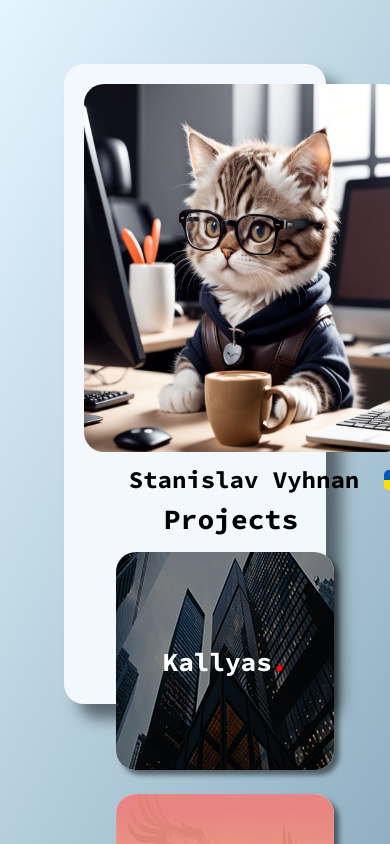
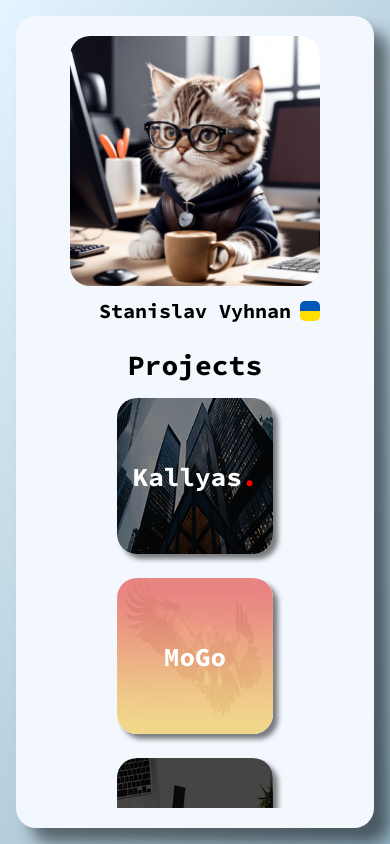
Before and after one commit to Stanislav-Vyhnan/portfolio, a React (Create React App) app: page / in a window 390 px wide. Shown: the top 844 px of the page. Built offline with nearby package versions, Linux system fonts and the light colour scheme; no server answers.

Commit message:
feat: added adaptive

```diff
--- a/src/pages/home/avatar/avatar.styles.ts
+++ b/src/pages/home/avatar/avatar.styles.ts
@@ -1,3 +1,4 @@
+import { CSSProperties } from 'react';
 import styled from '@emotion/styled';
 
 import { Typography } from 'src/pages/common/typography';
@@ -21,15 +22,29 @@ export const NameStyled = styled(Typography)(() => ({
     top: '50%',
     transform: 'translateY(-50%)',
   },
+
+  '@media screen and (max-width:767px)': {
+    fontSize: 20,
+  },
 }));
+
+const avatarResponsive = {
+  width: '250px',
+  height: '288px',
+} as CSSProperties;
 
 export const AvatarWrapper = styled('div')(() => ({
   width: '320px',
   height: 'min-content',
+  marginBottom: '20px',
+
+  '@media screen and (max-width:767px)': { ...avatarResponsive },
 }));
 
 export const AvatarImgStyled = styled('img')(() => ({
   width: '320px',
   height: '368px',
   borderRadius: '20px',
+
+  '@media screen and (max-width:767px)': { ...avatarResponsive, height: 'min-content' },
 }));
--- a/src/pages/home/home.styles.ts
+++ b/src/pages/home/home.styles.ts
@@ -7,6 +7,14 @@ export const HomeWrapper = styled('div')(({ theme }) => ({
 
   display: 'flex',
   justifyContent: 'center',
+
+  '@media screen and (max-width:767px)': {
+    padding: theme.spacing(4),
+  },
+
+  '@media screen and (max-width:420px)': {
+    padding: theme.spacing(2),
+  },
 }));
 
 export const Container = styled('div')(({ theme }) => ({
@@ -22,5 +30,13 @@ export const Container = styled('div')(({ theme }) => ({
   borderRadius: '20px',
 
   display: 'flex',
-  flexWrap: 'wrap',
+
+  '@media screen and (max-width:767px)': {
+    alignItems: 'center',
+  },
+
+  '@media screen and (max-width:570px)': {
+    maxHeight: '100%',
+    flexDirection: 'column',
+  },
 }));
--- a/src/pages/home/projects/card/card.styles.ts
+++ b/src/pages/home/projects/card/card.styles.ts
@@ -3,6 +3,11 @@ import styled from '@emotion/styled';
 
 import { withTransientProps } from 'src/utils/styled.utils';
 import { Typography } from 'src/pages/common/typography';
+
+const cardResponsive = {
+  width: '156px',
+  height: '156px',
+} as CSSProperties; // max-width: 767px
 
 export const CardStyled = styled(
   'li',
@@ -24,6 +29,8 @@ export const CardStyled = styled(
     transform: 'scale(1.05)',
     boxShadow: '10px 10px 10px 0px rgba(0, 0, 0, 0.50)',
   },
+
+  '@media screen and (max-width:767px)': { ...cardResponsive },
 }));
 
 export const CardImage = styled(
@@ -41,6 +48,8 @@ export const CardImage = styled(
   backgroundRepeat: 'no-repeat',
   backgroundSize: 'cover',
   filter: $isBlur ? 'blur(1px)' : 'none',
+
+  '@media screen and (max-width:767px)': { ...cardResponsive },
 }));
 
 export const CardTitle = styled(
--- a/src/pages/home/projects/projects.styles.ts
+++ b/src/pages/home/projects/projects.styles.ts
@@ -1,22 +1,40 @@
 import styled from '@emotion/styled';
 
+// const outsidePaddingY = 128;
+// const insidePaddingY = 40;
+const headerHeight = 42;
+// const oneCardSize = 230;
+
 export const ProjectsWrapper = styled('div')(({ theme }) => ({
-  flex: 1,
+  height: '100%',
+  flexGrow: 1,
   marginLeft: theme.spacing(2.5),
+
+  '@media screen and (max-width:570px)': {
+    marginLeft: 0,
+    display: 'grid',
+    height: '300px',
+  },
 }));
-
-const outsidePaddingY = 128;
-const insidePaddingY = 40;
-const headerHeight = 42;
 
 export const CardsContainer = styled('ul')(({ theme }) => ({
   display: 'flex',
   justifyContent: 'center',
   flexWrap: 'wrap',
-  height: `calc(768px - ${outsidePaddingY}px - ${insidePaddingY}px - ${headerHeight}px)`,
   overflow: 'auto',
   paddingRight: theme.spacing(1.5),
   paddingBottom: theme.spacing(3),
 
+  height: `calc(100% - ${headerHeight}px)`,
+
   ...theme.mixins.customScrollbar(),
+
+  '@media screen and (max-width:570px)': {
+    paddingRight: 0,
+    gridTemplateRows: '1fr',
+  },
+
+  '@media screen and (max-width:420px)': {
+    height: '100%',
+  },
 }));
```
Also changed, not shown: src/pages/home/projects/index.tsx (+19 -0 lines), src/pages/projects/mogo/index.tsx (+5 -5 lines), src/pages/projects/vibo/index.tsx (+2 -2 lines), 1 other file (tests, documents, lock files or other folders).
